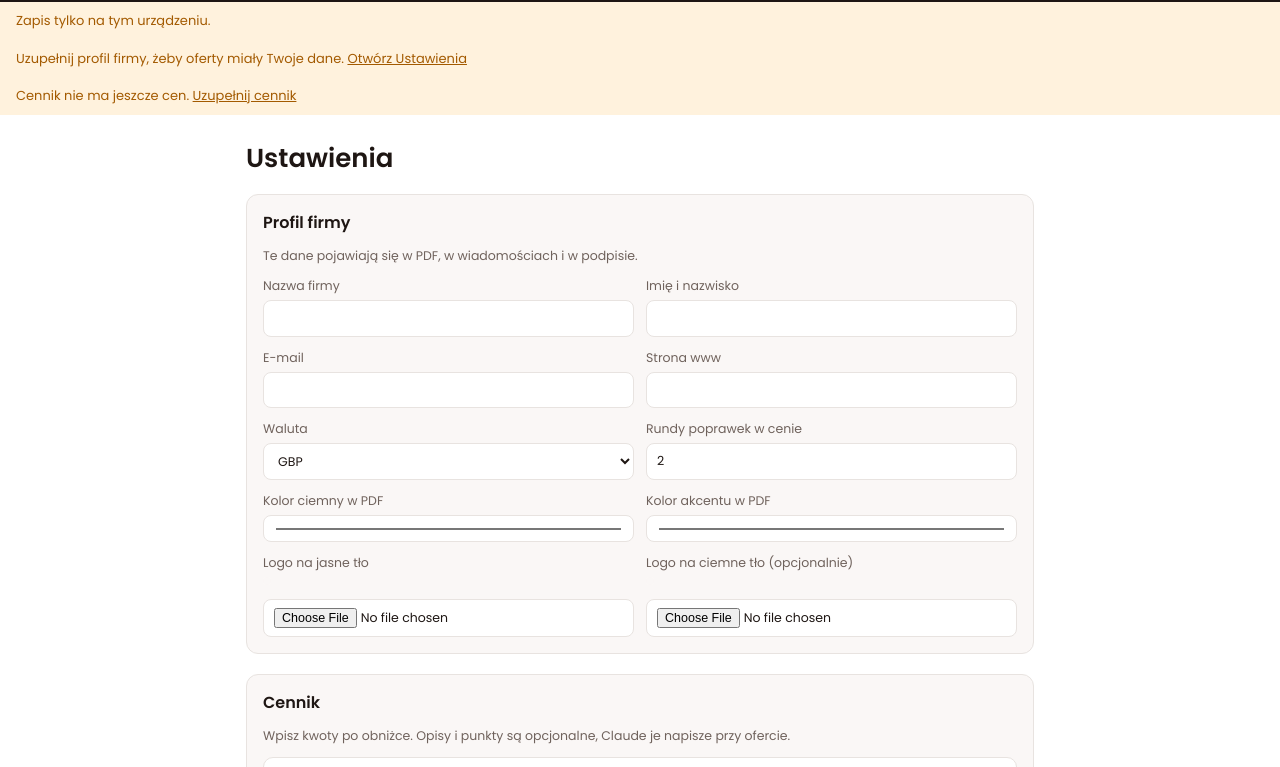
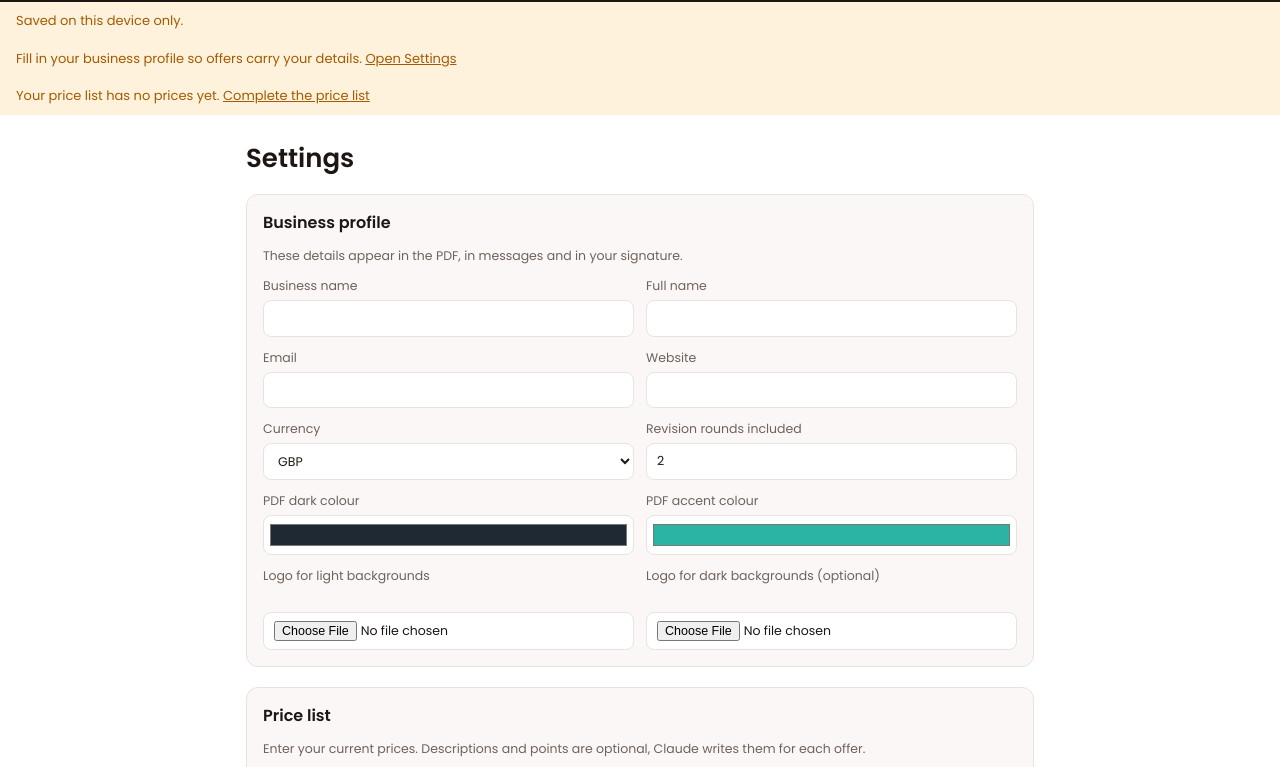
Before and after one commit to mariaglo7/QuoteDesk, a website with bundled scripts: page web/index.html in a window 1280 px wide. Shown: the part 56-823 px from the top of the page. Built offline with nearby package versions, Linux system fonts and the light colour scheme.

Commit message:
fix: visible colour pickers and English by default outside Poland
Co-Authored-By: Claude Opus 5.5 <noreply@anthropic.com>

```diff
--- a/web/src/ui/app.js
+++ b/web/src/ui/app.js
@@ -22,7 +22,7 @@ function toast(text) {
 async function boot() {
   const store = await createStore();
   const settings = await store.getSettings();
-  setUiLang(settings.uiLang);
+  setUiLang(settings.uiLang ?? (navigator.language?.toLowerCase().startsWith('pl') ? 'pl' : 'en'));
   const use = (name) => (window.claude?.use ? window.claude.use(name) : Promise.resolve(null));
   setCurrency(settings.profile.currency);
   const [sample, downloads] = await Promise.all([use('sample'), use('downloads')]);
--- a/web/styles.css
+++ b/web/styles.css
@@ -104,3 +104,4 @@ details > .inner { padding: 0 12px 12px; display: grid; gap: 10px; }
 .error { color: var(--bad); font-size: 13px; }
 .credit { text-align: center; font-size: 12px; color: var(--muted); padding-block: 8px 28px; padding-left: max(16px, env(safe-area-inset-left, 0px)); padding-right: max(16px, env(safe-area-inset-right, 0px)); }
 .credit a { color: inherit; }
+input[type="color"] { height: 40px; padding: 4px; cursor: pointer; }
```
